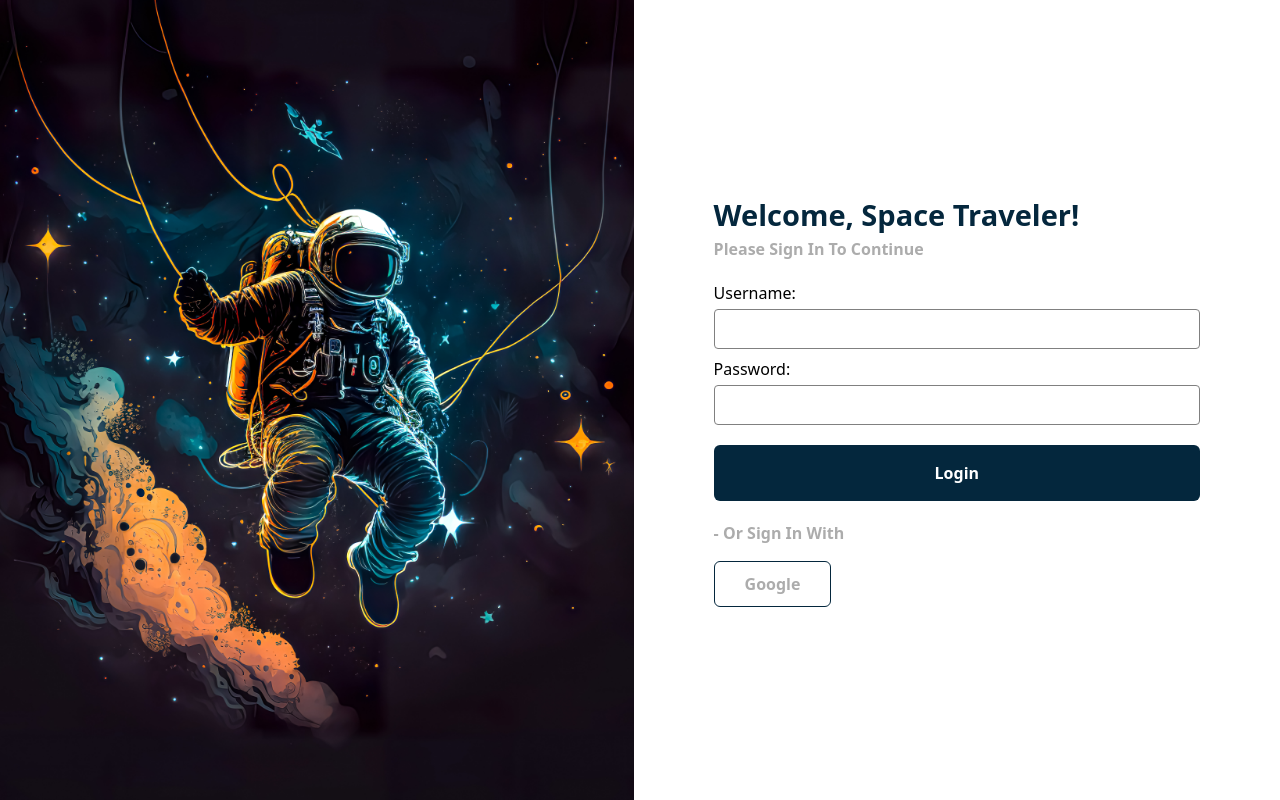
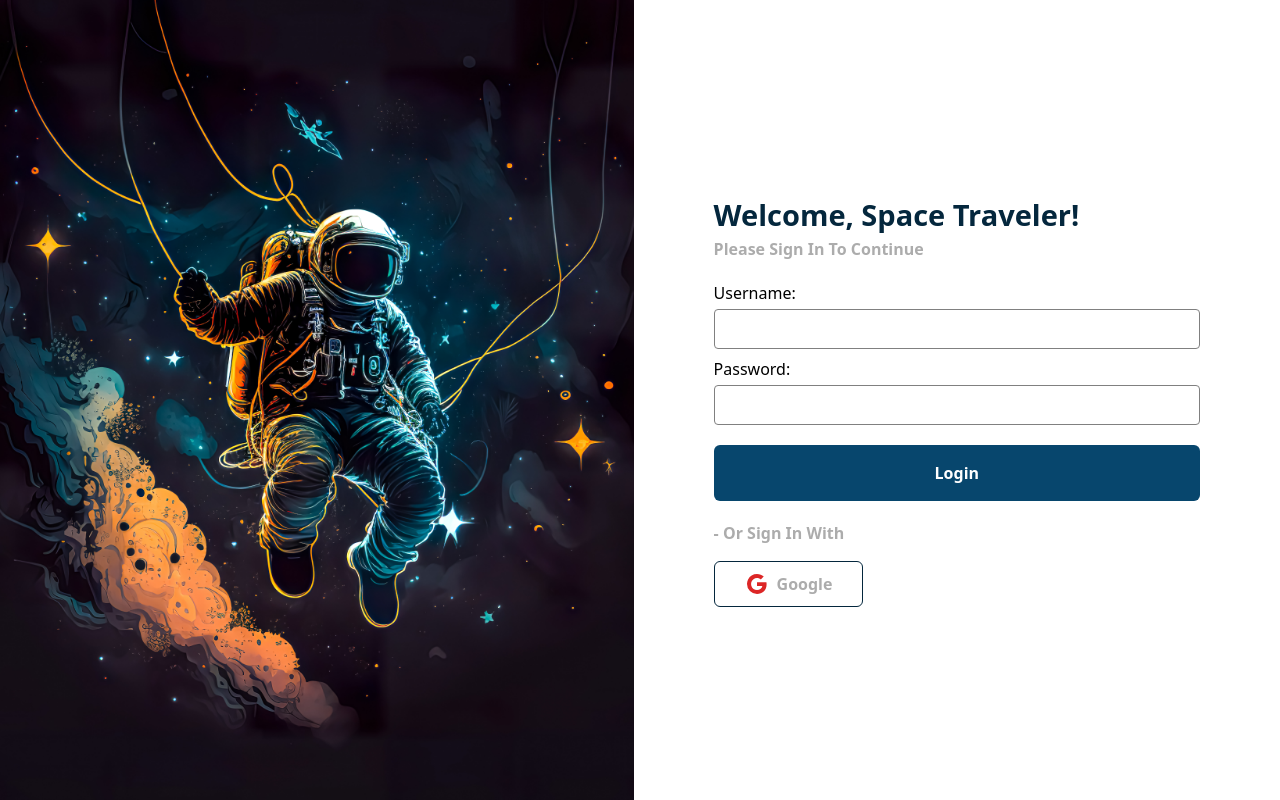
Before and after one commit to oliviacweb/pryon-project-iss, a React (Create React App) app: page / in a window 1280 px wide. In both pictures the pointer is over the button "Login". Built offline with nearby package versions, Linux system fonts and the light colour scheme.

Commit message:
style google login button

```diff
--- a/src/pages/LoginPage.tsx
+++ b/src/pages/LoginPage.tsx
@@ -5,6 +5,7 @@ import { RootState } from '../redux/store';
 import loginImage from '../assets/images/login-astronaut.png';
 import { Navigate } from "react-router-dom";
 import { signInWithGoogle, signInWithEmail } from '../services/auth';
+import { RiGoogleFill } from 'react-icons/ri';
 import { toast } from "react-toastify";
 
 const LoginPage: React.FC = () => {
@@ -77,8 +78,9 @@ const LoginPage: React.FC = () => {
                 <div>
                     <p className="subtitle mb-4">- Or Sign In With</p>
                     <div className="flex gap-3">
-                    <button className="btn-tertiary" onClick={handleSignInWithGoogle}>Google</button>
-                    {/* <button className="btn-tertiary" onClick={handleSubmit}>Facebook</button> */}
+                        <button className="btn-tertiary flex gap-2 items-center" onClick={handleSignInWithGoogle}>
+                            <RiGoogleFill className="text-2xl text-red-600" /> Google</button>
+                        {/* <button className="btn-tertiary" onClick={handleSubmit}>Facebook</button> */}
                     </div>
                 </div>
 
--- a/src/styles/_base.scss
+++ b/src/styles/_base.scss
@@ -29,6 +29,10 @@ input {
     font-weight: bold;
     padding: 16px 30px;
     border-radius: 6px;
+    transition: background-color 0.15s ease-in-out;
+    &:hover {
+        background-color: lighten($primary, 10%);
+    }
 }
 
 .btn-tertiary {
@@ -39,4 +43,9 @@ input {
     padding: 10px 30px;
     border-radius: 6px;
     border: 1px solid $primary;
+    transition: all 0.15s ease-in-out;
+    &:hover {
+        background-color: $primary;
+        color: white;
+    }
 }
```
